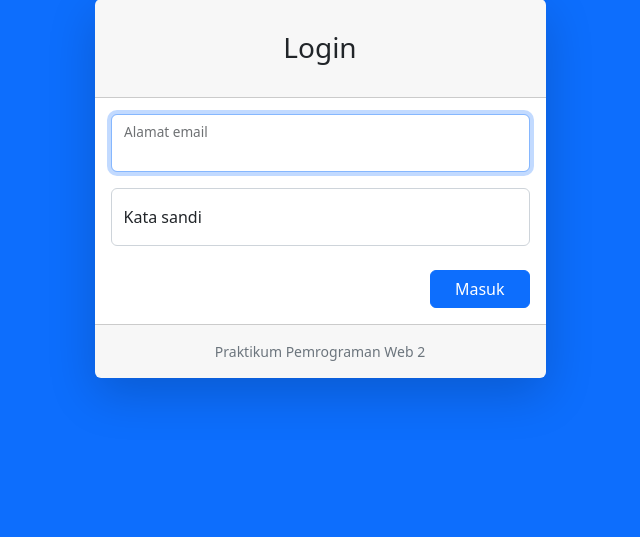
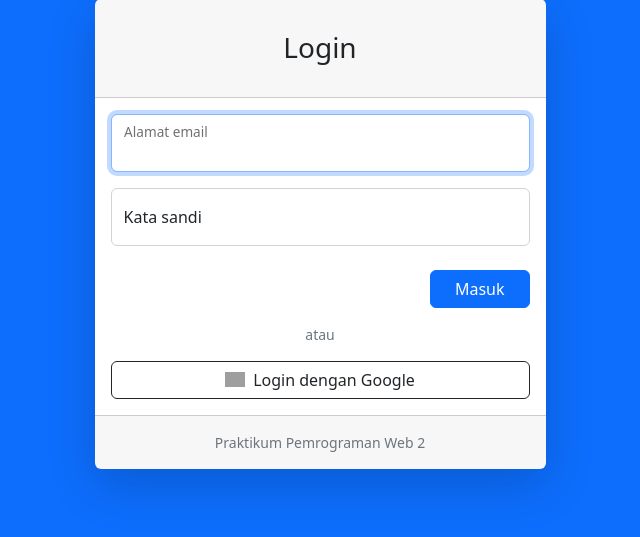
Before and after one commit to zalfaajengsuardafa-web/PPWL_Pertemuan13_Zalfa-Ajeng, a Laravel app: page /login in a window 1280 px wide. Shown: the part 49-586 px from the top of the page, without its empty margins (320-960 px from the left). Run offline with Laravel 10, Linux system fonts and the light colour scheme; grey boxes are pictures that could not be loaded.

Commit message:
feat(ui): tambahkan tombol login dengan google dan pesan error pada halaman login

```diff
--- a/resources/views/auth/login.blade.php
+++ b/resources/views/auth/login.blade.php
@@ -30,6 +30,13 @@
 
                             {{-- Isi Badan Kartu --}}
                             <div class="card-body">
+                                {{-- Menampilkan Alert merah jika login Google gagal, dibatalkan, atau domain ditolak --}}
+                                @if (session('error'))
+                                    <div class="alert alert-danger" role="alert">
+                                        {{ session('error') }}
+                                    </div>
+                                @endif
+
                                 {{-- Form autentikasi login yang mengarah ke route('login') --}}
                                 <form method="POST" action="{{ route('login') }}">
                                     {{-- @csrf wajib untuk mengamankan form POST dari serangan Cross-Site Request Forgery --}}
@@ -80,6 +87,14 @@
                                         <button type="submit" class="btn btn-primary px-4">Masuk</button>
                                     </div>
                                 </form>
+
+                                {{-- Pembatas dan Tombol Login dengan Google SSO --}}
+                                <div class="text-center text-muted small my-3">atau</div>
+                                <a href="{{ route('google.redirect') }}"
+                                   class="btn btn-outline-dark w-100 d-flex align-items-center justify-content-center gap-2">
+                                    <img src="https://www.gstatic.com/firebasejs/ui/2.0.0/images/auth/google.svg" width="20" alt="Google">
+                                    Login dengan Google
+                                </a>
                             </div>
 
                             {{-- Footer Kartu: Tempat menaruh link Register dan Identitas Matakuliah --}}
```
